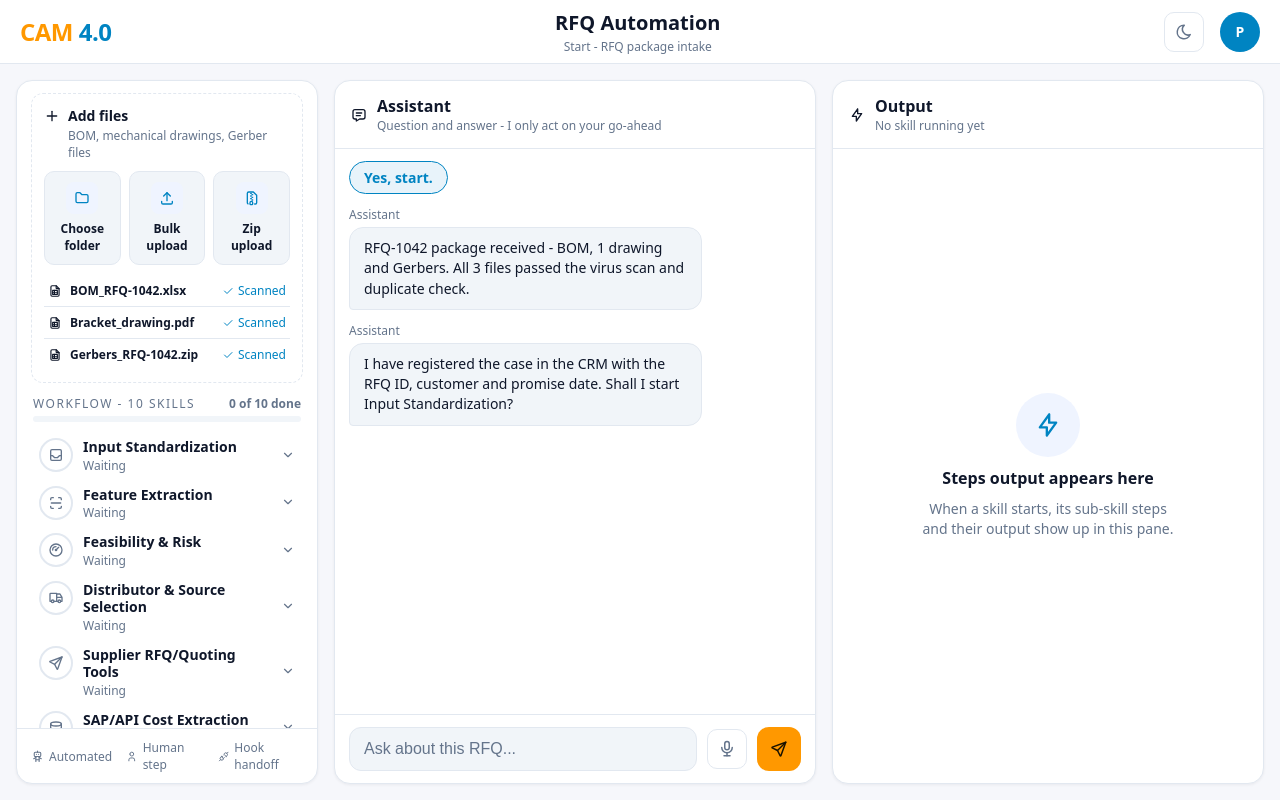
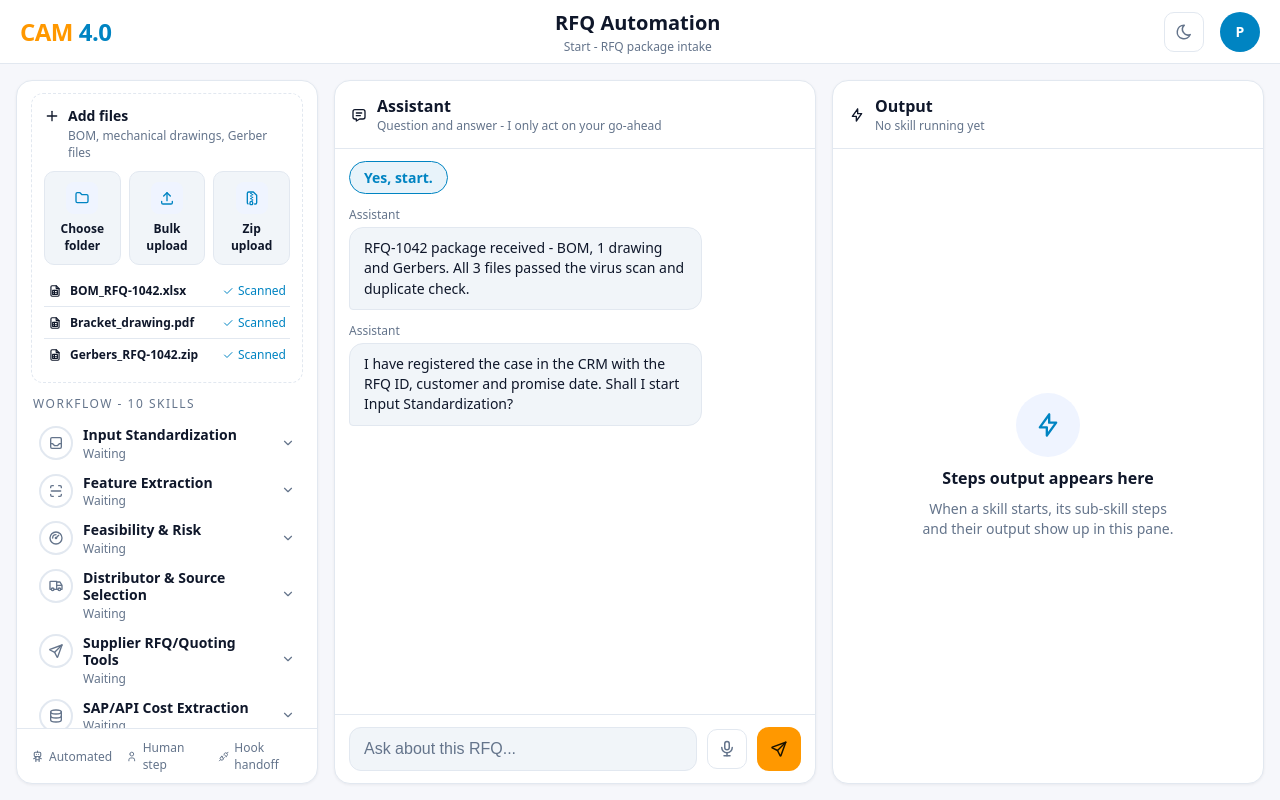
Before and after one commit to ParvithaCGowda29/RFQ_automation, a React (Vite) app: page / in a window 1280 px wide. Built offline with nearby package versions, Linux system fonts and the light colour scheme.

Commit message:
Gate proposed progress-bar and review-panel designs behind feature flags
Both designs are pending wireframe sign-off; flags default off so the running
app shows the approved base. Flip FEAT.progressBar / FEAT.reviewPanel to true
once approved.

```diff
--- a/src/App.tsx
+++ b/src/App.tsx
@@ -11,7 +11,7 @@ import { SKILLS, OUTPUTS, CHAT_START, REVIEW_LINE, HOOK_LINE, type OutCard } fro
 
 /* Provisional designs pending her wireframe sign-off: set either flag to false
    to revert that piece to the approved base look. */
-const FEAT = { progressBar: true, reviewPanel: false };
+const FEAT = { progressBar: false, reviewPanel: false };
 
 const ICONS: Record<string, any> = {
   inbox: IconInbox, scan: IconScan, gauge: IconGauge, truck: IconTruck,
```
